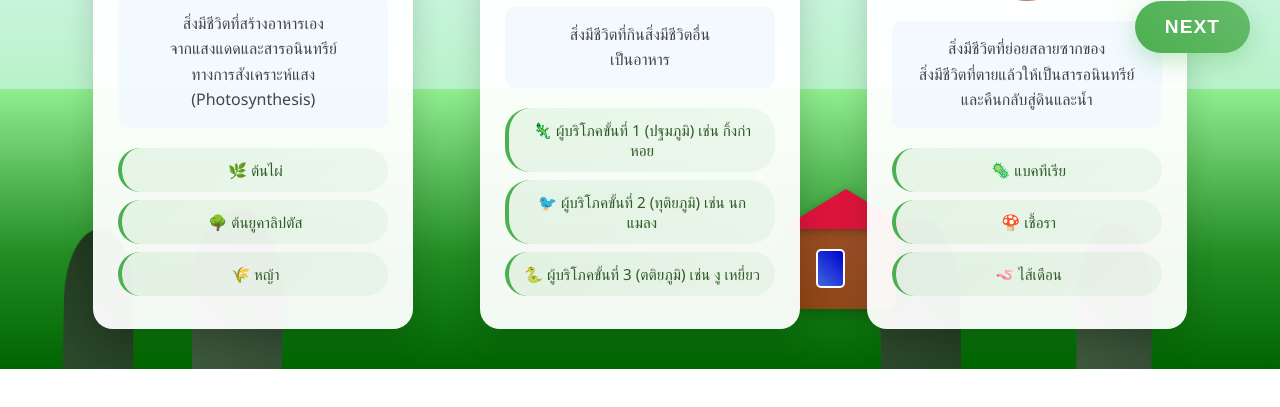
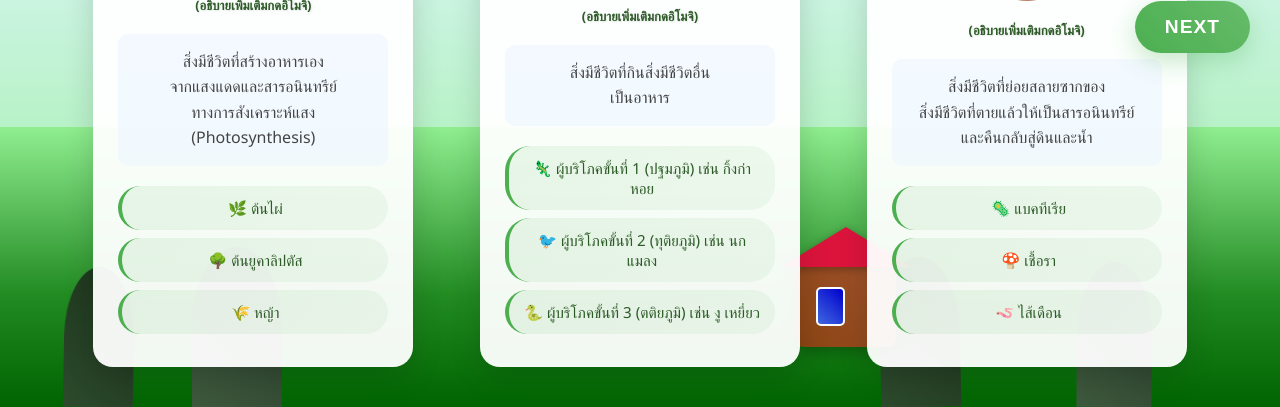
Before and after one commit to petch12345/Ecosim, a plain HTML site: page description.html in a window 1280 px wide. Shown: the part 717-1124 px from the top of the page. Before the commit the page ends 1086 px from the top, so only its background shows below. Drawn offline with Linux system fonts and the light colour scheme.

Commit message:
Update description.html

```diff
--- a/description.html
+++ b/description.html
@@ -26,6 +26,7 @@
 
             <h2>โครงสร้างของระบบนิเวศ</h2>
             <p style="font-size: 1em; background: rgba(255, 255, 255, 0.8); padding: 15px; border-radius: 10px; max-width: 600px;">ความสัมพันธ์ของสิ่งมีชีวิต ตามบทบาทหน้าที่ แบ่งออกเป็น</p>
+
         </div>
 
         <!-- Ecosystem Components -->
@@ -35,6 +36,7 @@
                 <div class="component-icon producers-icon" onclick="showModal('producers')">
                     🌱
                 </div>
+                <h3 style="font-size: small;">(อธิบายเพิ่มเติมกดอิโมจิ)</h3>
                 <div class="component-description">
                     สิ่งมีชีวิตที่สร้างอาหารเอง<br>จากแสงแดดและสารอนินทรีย์<br>ทางการสังเคราะห์แสง (Photosynthesis)
                 </div>
@@ -50,6 +52,7 @@
                 <div class="component-icon consumers-icon" onclick="showModal('consumers')">
                     🐰
                 </div>
+                <h3 style="font-size: small;">(อธิบายเพิ่มเติมกดอิโมจิ)</h3>
                 <div class="component-description">
                     สิ่งมีชีวิตที่กินสิ่งมีชีวิตอื่น<br>เป็นอาหาร
                 </div>
@@ -65,6 +68,7 @@
                 <div class="component-icon decomposers-icon" onclick="showModal('decomposers')">
                     🍄
                 </div>
+                <h3 style="font-size: small;">(อธิบายเพิ่มเติมกดอิโมจิ)</h3>
                 <div class="component-description">
                     สิ่งมีชีวิตที่ย่อยสลายซากของ<br>สิ่งมีชีวิตที่ตายแล้วให้เป็นสารอนินทรีย์<br>และคืนกลับสู่ดินและน้ำ
                 </div>
```
